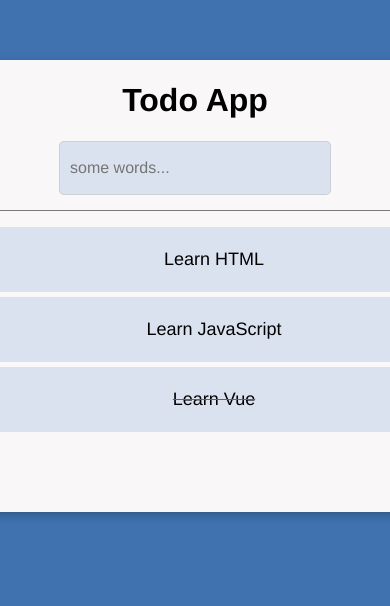
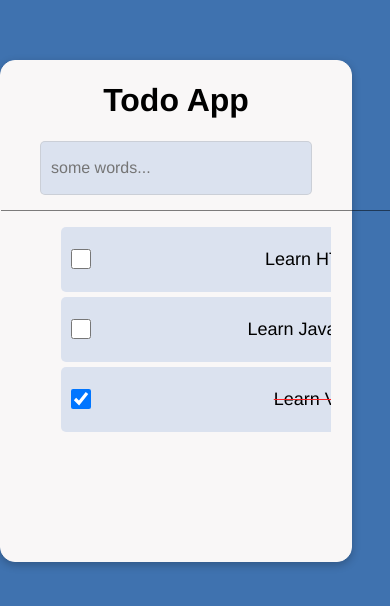
Before and after one commit to denizyoldas/vue-todo-app, a Vue app: page / in a window 390 px wide. Shown: the top 606 px of the page. Built offline with nearby package versions, Linux system fonts and the light colour scheme.

Commit message:
layout media query add

```diff
--- a/src/components/MainLayout.vue
+++ b/src/components/MainLayout.vue
@@ -35,4 +35,15 @@ export default {};
   height: 450px;
   box-shadow: rgba(0, 0, 0, 0.24) 0px 3px 8px;
 }
+
+@media only screen and (max-width: 600px) {
+  .content {
+    display: block;
+  }
+
+  .card {
+    width: 350px;
+    height: 500px;
+  }
+}
 </style>
```
